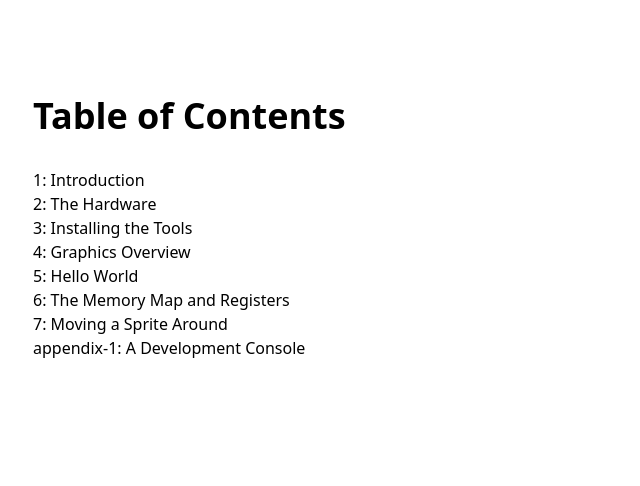
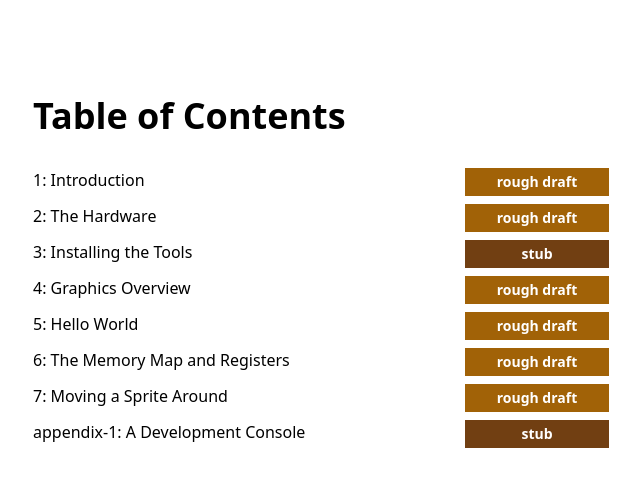
Before and after one commit to city41/neo-geo-dev-book, a Next.js app: page /book in a window 1280 px wide. Shown: the top 486 px of the page, without its empty margins (159-799 px from the left). Built offline with nearby package versions, Linux system fonts and the light colour scheme.

Commit message:
TOC: status badges

```diff
--- a/src/components/book/ChapterStatus.tsx
+++ b/src/components/book/ChapterStatus.tsx
@@ -1,4 +1,5 @@
 import clsx from 'clsx';
+import { StatusBadge } from './StatusBadge';
 
 type ChapterStatusProps = {
 	className?: string;
@@ -16,18 +17,7 @@ function ChapterStatus({ className, status, version }: ChapterStatusProps) {
 		>
 			<div className="flex flex-row gap-x-2 items-center">
 				<div>status:</div>
-				<div
-					className={clsx('px-2 py-1 text-white font-bold', {
-						'bg-red-500': status === 'brainstorming',
-						'bg-yellow-900': status === 'stub',
-						'bg-yellow-700': status === 'rough-draft',
-						'bg-green-600': status === 'alpha',
-						'bg-blue-600': status === 'beta',
-						'bg-indigo-700': status === 'complete',
-					})}
-				>
-					{status.replace(/-/g, ' ')}
-				</div>
+				<StatusBadge status={status} />
 			</div>
 			<div>
 				version: <span className="font-bold">{version}</span>
--- /dev/null
+++ b/src/components/book/StatusBadge.tsx
@@ -0,0 +1,25 @@
+import clsx from 'clsx';
+
+type StatusBadgeProps = {
+	className?: string;
+	status: ChapterStatus;
+};
+
+function StatusBadge({ className, status }: StatusBadgeProps) {
+	return (
+		<div
+			className={clsx(className, 'px-2 py-1 text-white font-bold', {
+				'bg-red-500': status === 'brainstorming',
+				'bg-yellow-900': status === 'stub',
+				'bg-yellow-700': status === 'rough-draft',
+				'bg-green-600': status === 'alpha',
+				'bg-blue-600': status === 'beta',
+				'bg-indigo-700': status === 'complete',
+			})}
+		>
+			{status.replace(/-/g, ' ')}
+		</div>
+	);
+}
+
+export { StatusBadge };
--- a/src/components/book/TableOfContentsPage.tsx
+++ b/src/components/book/TableOfContentsPage.tsx
@@ -1,3 +1,5 @@
+import { StatusBadge } from './StatusBadge';
+
 type TableOfContentsPageProps = {
 	chapters: Array<{ slug: string; meta: ChapterMeta }>;
 };
@@ -6,13 +8,20 @@ function TableOfContentsPage({ chapters }: TableOfContentsPageProps) {
 	return (
 		<div className="max-w-4xl mx-auto my-24">
 			<h1 className="text-4xl font-bold mb-8">Table of Contents</h1>
-			<ul>
+			<ul className="flex flex-col gap-y-2">
 				{chapters.map((c) => {
 					return (
-						<li key={c.slug}>
-							<a className="hover:underline" href={`/book/${c.slug}`}>
+						<li className="grid grid-cols-4 max-w-xl" key={c.slug}>
+							<a
+								className="hover:underline col-span-3"
+								href={`/book/${c.slug}`}
+							>
 								{c.meta.chapterNumber}: {c.meta.title}
 							</a>
+							<StatusBadge
+								className="text-sm text-center"
+								status={c.meta.status}
+							/>
 						</li>
 					);
 				})}
```
